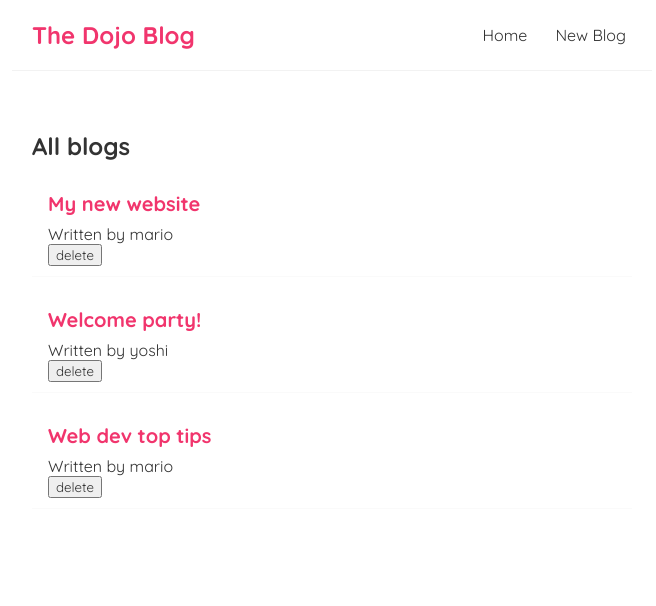
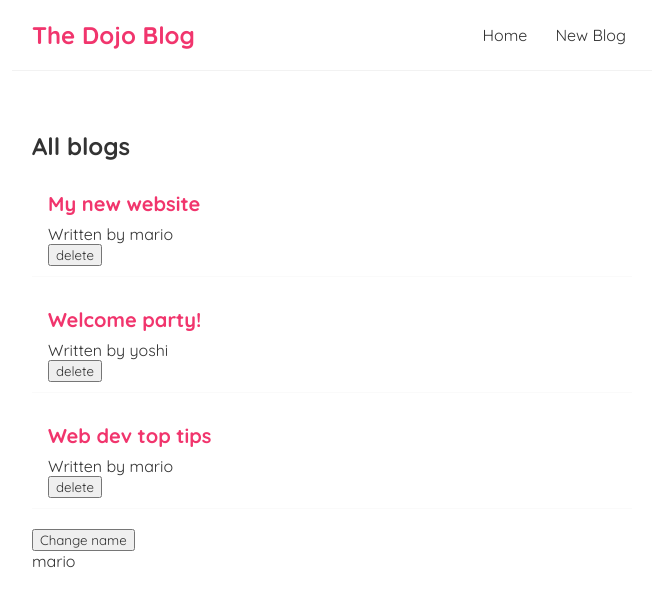
Before and after one commit to devMenna/react-blog-app, a React (Create React App) app: page / in a window 1280 px wide. Shown: the top 606 px of the page, without its empty margins (308-964 px from the left). Built offline with nearby package versions, Linux system fonts and the light colour scheme.

Commit message:
updating the site's state

```diff
--- a/src/Home.js
+++ b/src/Home.js
@@ -1,4 +1,4 @@
-import { useState } from "react";
+import { useEffect, useState } from "react";
 import BlogList from "./BlogList";
 
 const Home = () => {
@@ -8,17 +8,23 @@
         { title: 'Web dev top tips', body: 'lorem ipsum...', author: 'mario', id: 3 }
     ])
 
+const [name,setName] = useState('mario')
+
     const handleDelete = (id) => {
         const newBlogs = blogs.filter(blog => blog.id !== id)
         setBlogs(newBlogs);
     }
 
+    useEffect(() => {
+        console.log("I'm running")
 
+    } , [name])
 
     return (
         <div className="home">
             <BlogList blogs={blogs} title= "All blogs" handleDelete={handleDelete}></BlogList>
-
+            <button onClick={() => setName('luigi')}>Change name</button>
+            <p>{ name }</p>
         </div>
      );
 }
```
